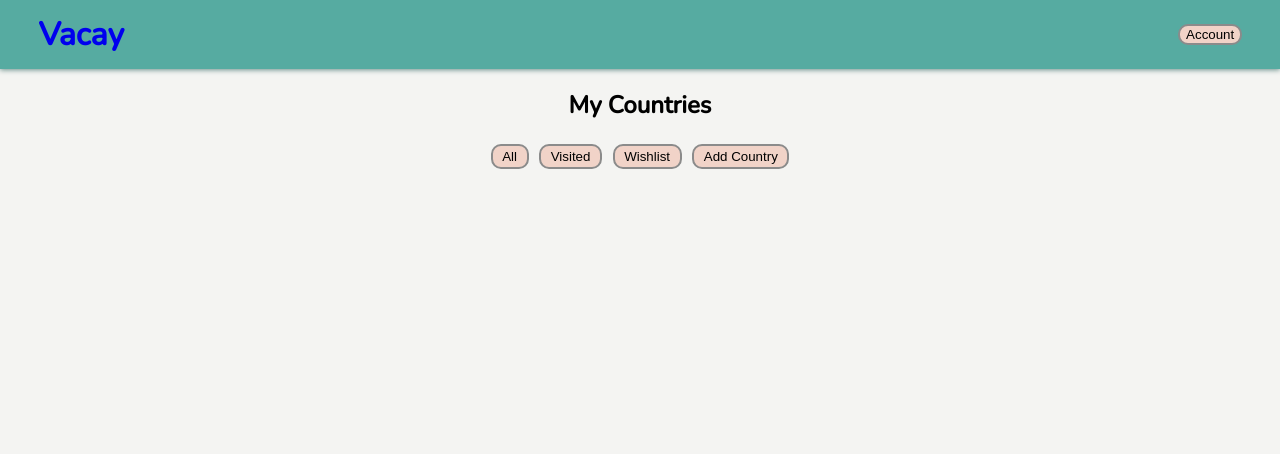
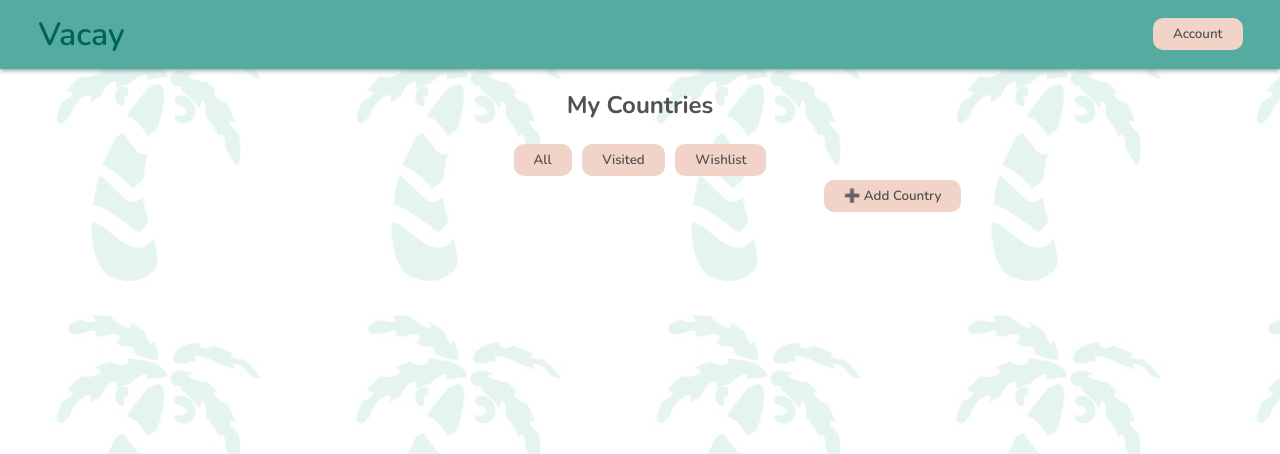
Before and after one commit to mattnorris1990/Vacay-travel-journalling-project, a Flask app: page /countries in a window 1280 px wide. Shown: the top 454 px of the page. Run offline with Flask 2, Linux system fonts and the light colour scheme; data that the repository does not hold is empty; some libraries are stand-ins or nearby versions.

Commit message:
added more css styling for bg, headers, buttons etc

```diff
--- a/static/stylesheet.css
+++ b/static/stylesheet.css
@@ -1,13 +1,14 @@
-/* #home-main {
-    max-height: 100%;
-    background-position: center;
-    background-repeat: no-repeat;
-    background-size: cover;
-    margin: auto;
-} */
+h2 {
+    font-family: 'Nunito', sans-serif;
+    font-weight: 700;
+    color: #525050;
+}
 
 a {
     text-decoration: none;
+    color:#00625f;
+    font-family: 'Nunito', sans-serif;
+    font-weight: 600;
 }
 
 .header-container {
@@ -34,9 +35,12 @@ a {
 }
 
 body {
-    background-color: #F4F4F2;
+    background-image: url('/static/images/bg-tile.jpg');
+    background-repeat: repeat;
+    /* background-color: #F4F4F2; */
     margin: 0;
     font-family: 'Nunito', sans-serif;
+    color: #525050;
 }
 
 .home-container {
@@ -66,11 +70,25 @@ body {
 
 .button {
     background-color: #F1D3C8;
-    border: 2px solid #8B8B8B;
+    border: 0px solid #8B8B8B;
     border-radius: 10px;
     margin: 1%;
+    padding: 7px;
+    padding-right: 20px;
+    padding-left: 20px;
     white-space:nowrap;
+    font-family: 'Nunito', sans-serif;
+    font-weight: 600;
+    color: #525050;
 
+}
+
+.button:hover {
+    background-color: #00D9D1;
+}
+
+.button:active {
+    background-color: #ef8860;
 }
 
 .button > a {
@@ -84,6 +102,11 @@ body {
     text-align: center;
     margin:auto;
     width: 50%;
+}
+
+#add-country {
+    display: flex;
+    justify-content: flex-end;
 }
 
 .country-list {
@@ -101,7 +124,7 @@ body {
     white-space: nowrap;
     gap: 10px;
     overflow: hidden;
-    height: 100px;
+    height: 110px;
     justify-content: space-between;
     align-items: stretch;
 }
@@ -112,6 +135,7 @@ body {
     border: 0;
     border-radius: 10px;
     padding: 10px;
+
 }
 
 #country-title {
@@ -133,6 +157,7 @@ body {
     padding: 0;
     display: flex;
     justify-content: flex-end;
+
 }
 
 .block-button {
@@ -140,6 +165,9 @@ body {
     border: 2px solid #8B8B8B;
     border-radius: 10px;
     margin: 7%;
+    font-family: 'Nunito', sans-serif;
+    font-weight: 600;
+    color: #525050;
 }
 
 .main-image-container {
@@ -182,12 +210,13 @@ body {
 }
 
 #show-controls {
-    margin:2;
+    margin:0;
     display: flex;
     justify-content: center;
     flex-wrap: nowrap;
     align-items: center;
     margin-top: 0;
+    gap: 10px;
 }
 
 .places-entries-container {
--- a/templates/base.html
+++ b/templates/base.html
@@ -11,8 +11,8 @@
     {% endblock %}
 
     <style>
-        @import url('https://fonts.googleapis.com/css2?family=Nunito:wght@400;500&display=swap');
-        </style>
+        @import url('https://fonts.googleapis.com/css2?family=Nunito:wght@400;500;600;700&display=swap');
+    </style>
     <title>&#9728; Vacay: Your Dream Holiday journal</title>
 </head>
 <body>
--- a/templates/countries/index.html
+++ b/templates/countries/index.html
@@ -8,23 +8,25 @@
             My Countries
         </h2>
         <a href="/countries">
-            <button class="button" id="all-button">
+            <button class="button">
                 All
             </button>
         </a>
         <a href="/countries/visited">
-            <button class="button" id="all-button">
+            <button class="button">
                 Visited
             </button>
         </a>
         <a href="/countries/wishlist">
-            <button class="button" id="all-button">
+            <button class="button">
                 Wishlist
             </button>
         </a>
+    </div>
+    <div id = "add-country">
         <a href="/addcountry">
-            <button class="button" id="all-button">
-                Add Country
+            <button class="button">
+                &#10133; Add Country
             </button>
         </a>
     </div>
```
Also changed, not shown: static/images/bg-tile.jpg (added).
